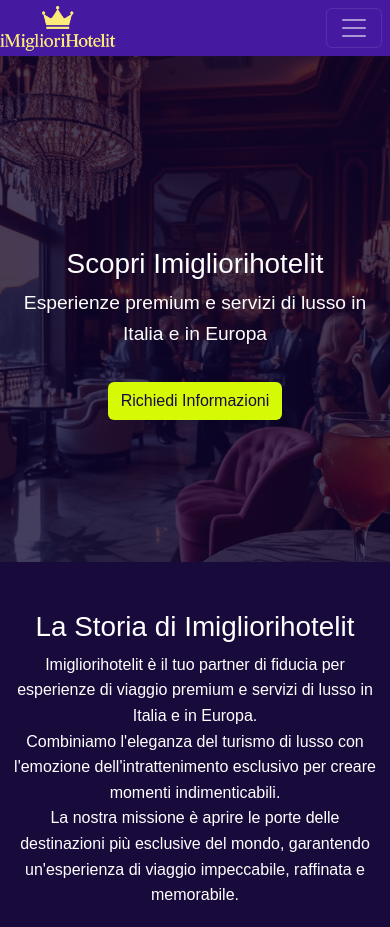
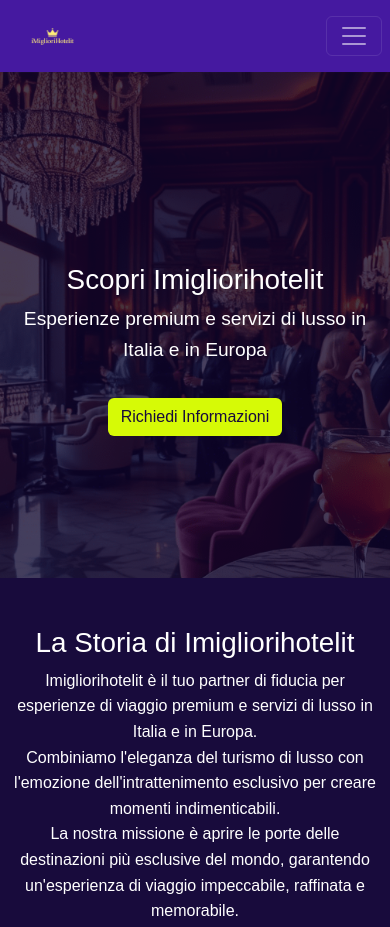
Before and after one commit to ChiMai0110/opafun2, a plain HTML site: page index.html in a window 390 px wide. Shown: the top 927 px of the page. Drawn offline with nearby package versions, Linux system fonts and the light colour scheme.

Commit message:
mobile logo update

```diff
--- a/style.css
+++ b/style.css
@@ -97,12 +97,13 @@ body {
     padding: 0.5rem;
     margin-left: 4rem;
     filter: brightness(0) saturate(100%) invert(83%) sepia(40%) saturate(481%) hue-rotate(358deg) brightness(103%) contrast(107%);
-    transform: scale(4.8);
-    transition: transform 0.3s ease;
+    max-width: 180px;
+    height: auto;
+    transition: all 0.3s ease;
 }
 
 .logo:hover {
-    transform: scale(5.2);
+    opacity: 0.9;
 }
 
 .logo-text {
@@ -366,13 +367,14 @@ a {
         font-weight: 700;
         color: var(--text);
         text-decoration: none;
-        width: 18%;
+        width: 30%;
         padding: 0.1rem;
-        margin-left: 2rem;
-        transform: scale(4.4);
+        margin-left: 1rem;
+        max-width: 120px;
+        height: auto;
     }
     .logo:hover {
-        transform: scale(4.8);
+        opacity: 0.9;
     }
     .logo-text {
         font-weight: bold;
```
